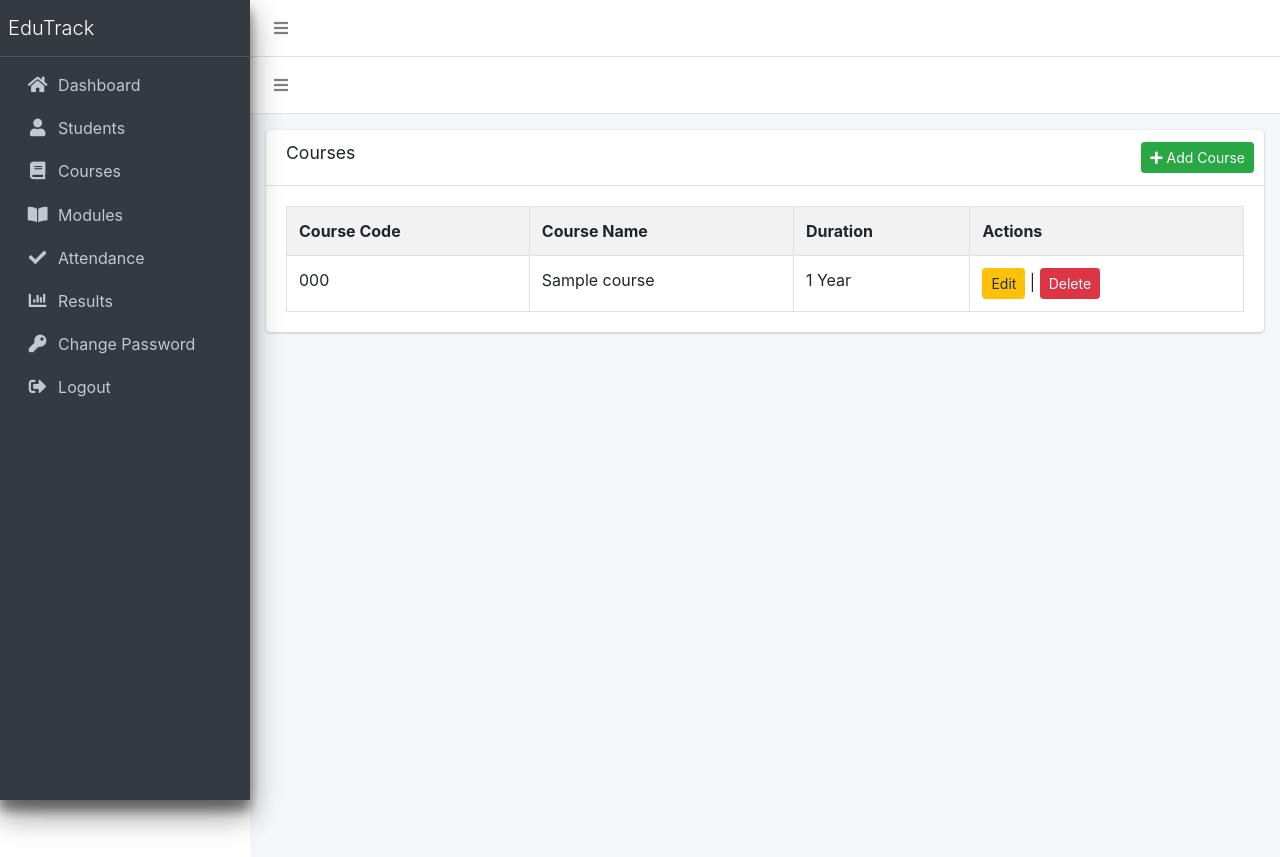
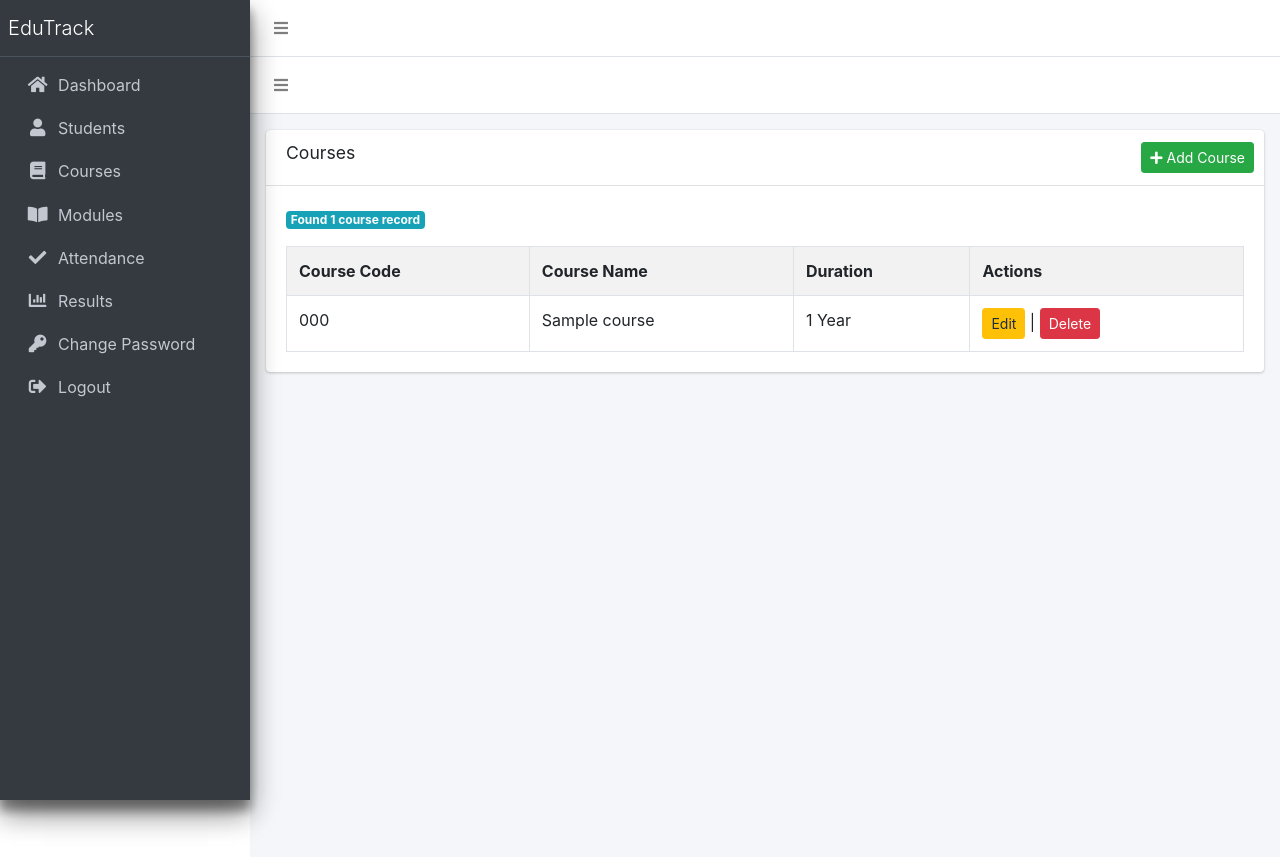
Before and after one commit to UjwalGuragain/EduTrack, a Django app: page /course/ in a window 1280 px wide. Run offline with Django 5.2, Linux system fonts and the light colour scheme; a user stored in the database is signed in; tables that the repository leaves empty hold one stand-in row (values such as "Sample post"); some libraries are stand-ins or nearby versions.

Commit message:
fix: corrected the approach to count total number of records

```diff
--- a/student_management_system/edu_track/templates/edu_track/courses/course_list.html
+++ b/student_management_system/edu_track/templates/edu_track/courses/course_list.html
@@ -13,6 +13,11 @@
     </div>
   </div>
   <div class = "card-body">
+          <div class="mb-3">
+            <span class="badge badge-info">
+                Found {{ courses|length }} course record{{ courses|length|pluralize }}
+            </span>
+        </div>
   {% if courses and courses|length > 0 %}
     <table class = "table table-bordered table-striped">
         <tr>
@@ -37,7 +42,10 @@
       </tbody>
     </table>
   {% else %}
-    <p>No courses found.</p>
+        <div class="alert alert-warning">
+            <i class="fas fa-exclamation-circle"></i>
+            No course records found.
+        </div>
   {% endif %}
   </div>
 </div>
```
